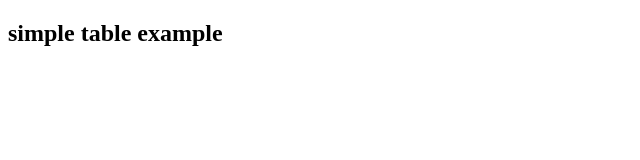
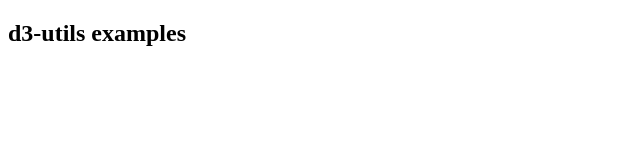
Before and after one commit to zambezi/d3-utils, a website with bundled scripts: page examples/browser.html in a window 1280 px wide. Shown: the whole page, without its empty margins (0-640 px from the left). Built offline with nearby package versions, Linux system fonts and the light colour scheme.

Commit message:
fix browser example title.

```diff
--- a/examples/browser.html
+++ b/examples/browser.html
@@ -1,5 +1,5 @@
 <!doctype html>
-<h2>simple table example</h2>
+<h2>d3-utils examples</h2>
 <table id="target"></table>
 <style>
 </style>
```
